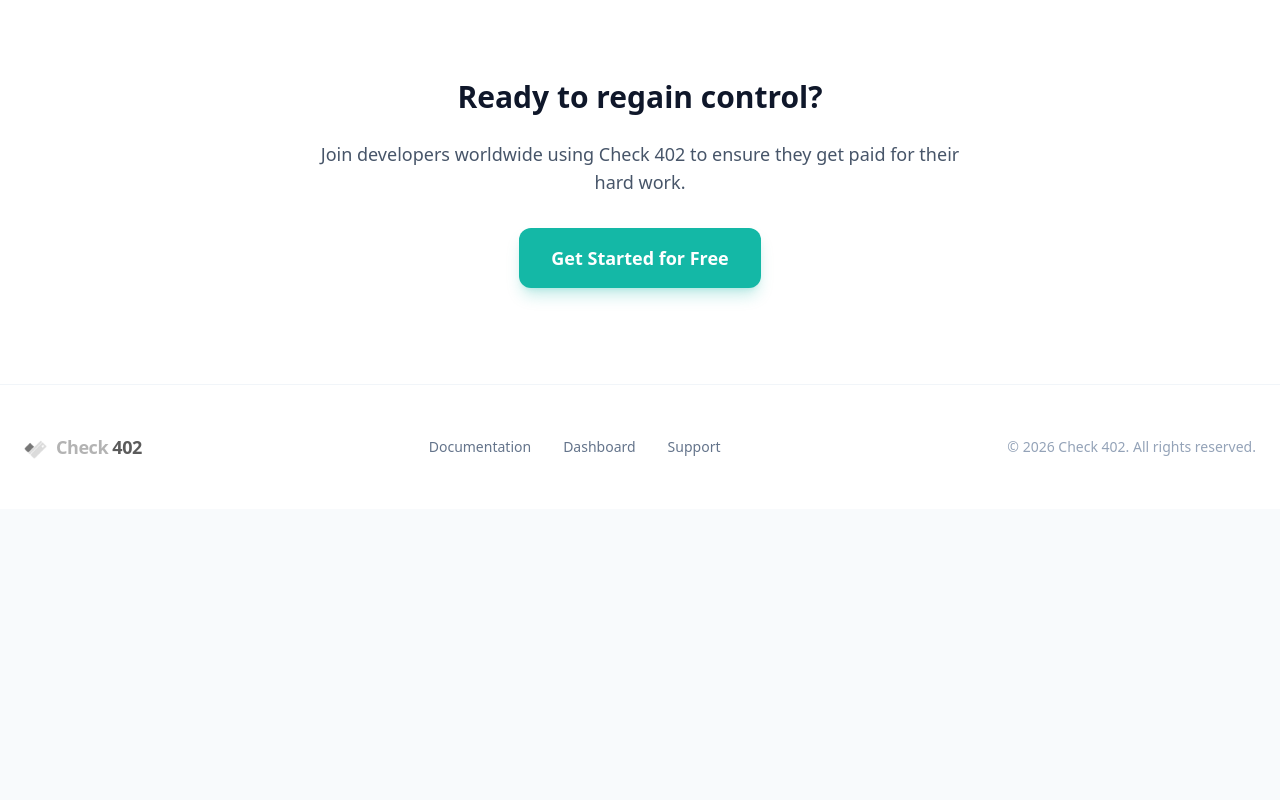
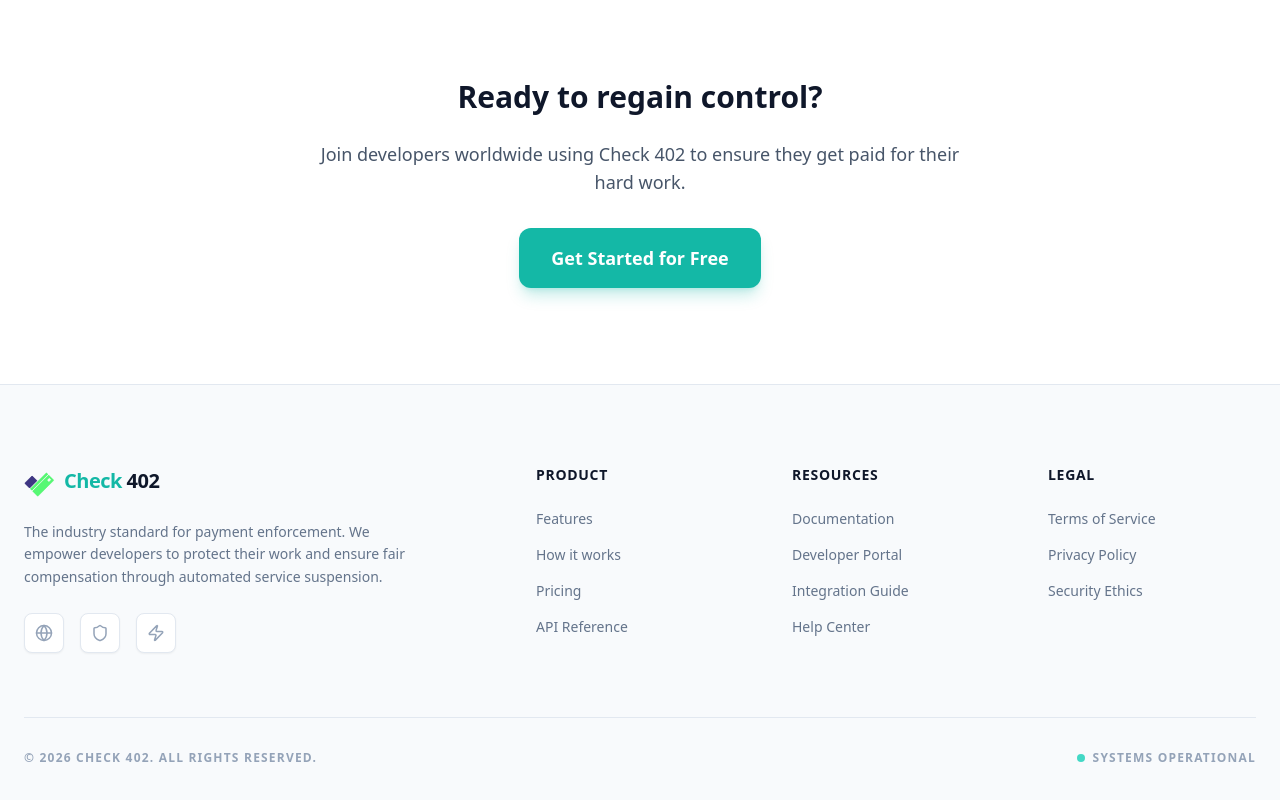
Before and after one commit to EasyioTech/Check402, a Next.js app: page / in a window 1280 px wide. Shown: the part 3463-4263 px from the top of the page. Before the commit the page ends 3972 px from the top, so only its background shows below. Built offline with nearby package versions, Linux system fonts and the light colour scheme.

Commit message:
updated SEO optimization

```diff
--- a/src/app/LandingPageClient.tsx
+++ b/src/app/LandingPageClient.tsx
@@ -387,20 +387,73 @@ export default function LandingPageClient() {
             </section>
 
             {/* Footer */}
-            <footer className="bg-white border-t border-slate-100 py-12">
-                <div className="max-w-7xl mx-auto px-6 flex flex-col md:flex-row items-center justify-between gap-8 md:gap-6">
-                    <Link href="/" className="flex items-center gap-2 group grayscale hover:grayscale-0 transition-all opacity-70 hover:opacity-100">
-                        <img src="/logo.png" alt="check402" className="h-6 w-auto" />
-                        <span className="text-lg font-extrabold tracking-tight font-sans">
-                            <span className="text-teal-500">Check</span> <span className="text-slate-900">402</span>
-                        </span>
-                    </Link>
-                    <div className="flex flex-wrap justify-center gap-6 sm:gap-8 text-sm font-medium text-slate-500">
-                        <Link href="/docs" className="hover:text-slate-900 transition-colors">Documentation</Link>
-                        <Link href="/login" className="hover:text-slate-900 transition-colors">Dashboard</Link>
-                        <a href="mailto:support@check402.com" className="hover:text-slate-900 transition-colors">Support</a>
+            <footer className="bg-slate-50 border-t border-slate-200 pt-20 pb-12">
+                <div className="max-w-7xl mx-auto px-6">
+                    <div className="grid grid-cols-2 md:grid-cols-4 lg:grid-cols-5 gap-12 mb-16">
+                        <div className="col-span-2 lg:col-span-2">
+                            <Link href="/" className="flex items-center gap-2 mb-6 group">
+                                <img src="/logo.png" alt="check402" className="h-8 w-auto transition-opacity group-hover:opacity-80" />
+                                <span className="text-xl font-extrabold tracking-tight">
+                                    <span className="text-teal-500 font-sans">Check</span> <span className="text-slate-900">402</span>
+                                </span>
+                            </Link>
+                            <p className="text-slate-500 text-sm font-medium leading-relaxed max-w-sm mb-6">
+                                The industry standard for payment enforcement. We empower developers to protect their work and ensure fair compensation through automated service suspension.
+                            </p>
+                            <div className="flex gap-4">
+                                <a href="#" className="w-10 h-10 rounded-lg bg-white border border-slate-200 flex items-center justify-center text-slate-400 hover:text-teal-500 transition-colors shadow-sm">
+                                    <Globe size={18} />
+                                </a>
+                                <a href="#" className="w-10 h-10 rounded-lg bg-white border border-slate-200 flex items-center justify-center text-slate-400 hover:text-teal-500 transition-colors shadow-sm">
+                                    <Shield size={18} />
+                                </a>
+                                <a href="#" className="w-10 h-10 rounded-lg bg-white border border-slate-200 flex items-center justify-center text-slate-400 hover:text-teal-500 transition-colors shadow-sm">
+                                    <Zap size={18} />
+                                </a>
+                            </div>
+                        </div>
+
+                        <div>
+                            <h4 className="text-slate-900 font-bold text-sm uppercase tracking-wider mb-6">Product</h4>
+                            <ul className="space-y-4 text-sm font-medium text-slate-500">
+                                <li><Link href="#features" className="hover:text-teal-500 transition-colors">Features</Link></li>
+                                <li><Link href="#how-it-works" className="hover:text-teal-500 transition-colors">How it works</Link></li>
+                                <li><Link href="#pricing" className="hover:text-teal-500 transition-colors">Pricing</Link></li>
+                                <li><Link href="/docs" className="hover:text-teal-500 transition-colors">API Reference</Link></li>
+                            </ul>
+                        </div>
+
+                        <div>
+                            <h4 className="text-slate-900 font-bold text-sm uppercase tracking-wider mb-6">Resources</h4>
+                            <ul className="space-y-4 text-sm font-medium text-slate-500">
+                                <li><Link href="/docs" className="hover:text-teal-500 transition-colors">Documentation</Link></li>
+                                <li><Link href="/login" className="hover:text-teal-500 transition-colors">Developer Portal</Link></li>
+                                <li><Link href="/signup" className="hover:text-teal-500 transition-colors">Integration Guide</Link></li>
+                                <li><Link href="/#faq" className="hover:text-teal-500 transition-colors">Help Center</Link></li>
+                            </ul>
+                        </div>
+
+                        <div>
+                            <h4 className="text-slate-900 font-bold text-sm uppercase tracking-wider mb-6">Legal</h4>
+                            <ul className="space-y-4 text-sm font-medium text-slate-500">
+                                <li><Link href="/terms" className="hover:text-teal-500 transition-colors">Terms of Service</Link></li>
+                                <li><Link href="/privacy" className="hover:text-teal-500 transition-colors">Privacy Policy</Link></li>
+                                <li><Link href="/security" className="hover:text-teal-500 transition-colors">Security Ethics</Link></li>
+                            </ul>
+                        </div>
                     </div>
-                    <p className="text-sm text-slate-400">© {new Date().getFullYear()} Check 402. All rights reserved.</p>
+
+                    <div className="pt-8 border-t border-slate-200 flex flex-col md:flex-row items-center justify-between gap-6">
+                        <p className="text-slate-400 text-xs font-bold uppercase tracking-widest">
+                            © {new Date().getFullYear()} Check 402. All rights reserved.
+                        </p>
+                        <div className="flex items-center gap-6">
+                            <span className="flex items-center gap-2 text-slate-400 text-xs font-bold uppercase tracking-widest">
+                                <span className="w-2 h-2 rounded-full bg-teal-400 animate-pulse" />
+                                Systems Operational
+                            </span>
+                        </div>
+                    </div>
                 </div>
             </footer>
         </div>
--- a/src/app/docs/page.tsx
+++ b/src/app/docs/page.tsx
@@ -182,15 +182,21 @@ Response (200 OK):
                 <p>If Check 402 is unreachable, client apps continue working. No false blocks from server issues.</p>
             </Callout>
 
-            <h2>Quick Start</h2>
-            <p>The fastest integration — add one script tag to any HTML page:</p>
-            <CodeBlock id="quick-start" lang="html" copiedId={copiedId} onCopy={copy} code={`<script src="${server}/sdk/check402.js"
-  data-api-key="YOUR_API_KEY"
-  data-server="${server}">
-</script>`} />
-            <p className="font-medium text-slate-500 mt-6">
+            <p className="font-medium text-slate-500 mt-10">
                 Select a framework from the sidebar for detailed, platform-specific guides.
             </p>
+
+            <div className="mt-12 pt-8 border-t border-slate-100 flex flex-col sm:flex-row gap-4 items-center justify-between">
+                <div className="text-sm font-bold text-slate-400 uppercase tracking-widest">Next Steps</div>
+                <div className="flex gap-4">
+                    <button onClick={() => setActive("html")} className="flex items-center gap-2 text-teal-600 hover:text-teal-700 font-bold text-sm bg-teal-50 px-4 py-2 rounded-xl border border-teal-100 transition-all">
+                        HTML Guide <ArrowRight size={16} />
+                    </button>
+                    <button onClick={() => setActive("nextjs")} className="flex items-center gap-2 text-slate-600 hover:text-slate-900 font-bold text-sm bg-slate-100 px-4 py-2 rounded-xl border border-slate-200 transition-all">
+                        Next.js Guide <ArrowRight size={16} />
+                    </button>
+                </div>
+            </div>
         </>
     );
 }
@@ -221,8 +227,20 @@ function HtmlGuide({ server, copiedId, copy }: GuideProps) {
 </html>`} />
 
             <Callout type="success" title="That's it!">
-                <p>No npm packages, no build configuration, no extra files. One script tag handles everything.</p>
+                <p>No npm packages, no build configuration, no extra files. One script tag handles everything. This is the ideal way to enforce payments on static sites or simple client handoffs.</p>
             </Callout>
+
+            <div className="mt-12 pt-8 border-t border-slate-100 flex flex-col sm:flex-row gap-4 items-center justify-between">
+                <div className="text-sm font-bold text-slate-400 uppercase tracking-widest">Next Steps</div>
+                <div className="flex gap-4">
+                    <button onClick={() => setActive("react")} className="flex items-center gap-2 text-teal-600 hover:text-teal-700 font-bold text-sm bg-teal-50 px-4 py-2 rounded-xl border border-teal-100 transition-all">
+                        React Guide <ArrowRight size={16} />
+                    </button>
+                    <button onClick={() => setActive("overview")} className="flex items-center gap-2 text-slate-600 hover:text-slate-900 font-bold text-sm bg-slate-100 px-4 py-2 rounded-xl border border-slate-200 transition-all">
+                        Back to Overview <ArrowRight size={16} />
+                    </button>
+                </div>
+            </div>
         </>
     );
 }
--- a/src/app/layout.tsx
+++ b/src/app/layout.tsx
@@ -49,7 +49,7 @@ export const metadata: Metadata = {
                 url: '/og-image.png',
                 width: 1200,
                 height: 630,
-                alt: 'Check 402 — Payment Enforcement',
+                alt: 'Check 402 — Payment Enforcement for Developers',
             },
         ],
         locale: 'en_US',
--- /dev/null
+++ b/src/components/VerifiedBadge.tsx
@@ -0,0 +1,20 @@
+"use client";
+
+import { ShieldCheck } from "lucide-react";
+import Link from "next/link";
+
+export default function VerifiedBadge({ className = "" }: { className?: string }) {
+    return (
+        <Link
+            href="https://check402.com"
+            target="_blank"
+            rel="noopener noreferrer"
+            className={`inline-flex items-center gap-2 px-3 py-1.5 rounded-lg bg-teal-50 border border-teal-100 text-teal-700 hover:bg-teal-100 transition-all shadow-sm group ${className}`}
+        >
+            <ShieldCheck size={14} className="group-hover:scale-110 transition-transform" />
+            <span className="text-xs font-bold tracking-tight">
+                Verified by <span className="text-teal-800">Check 402</span>
+            </span>
+        </Link>
+    );
+}
```
